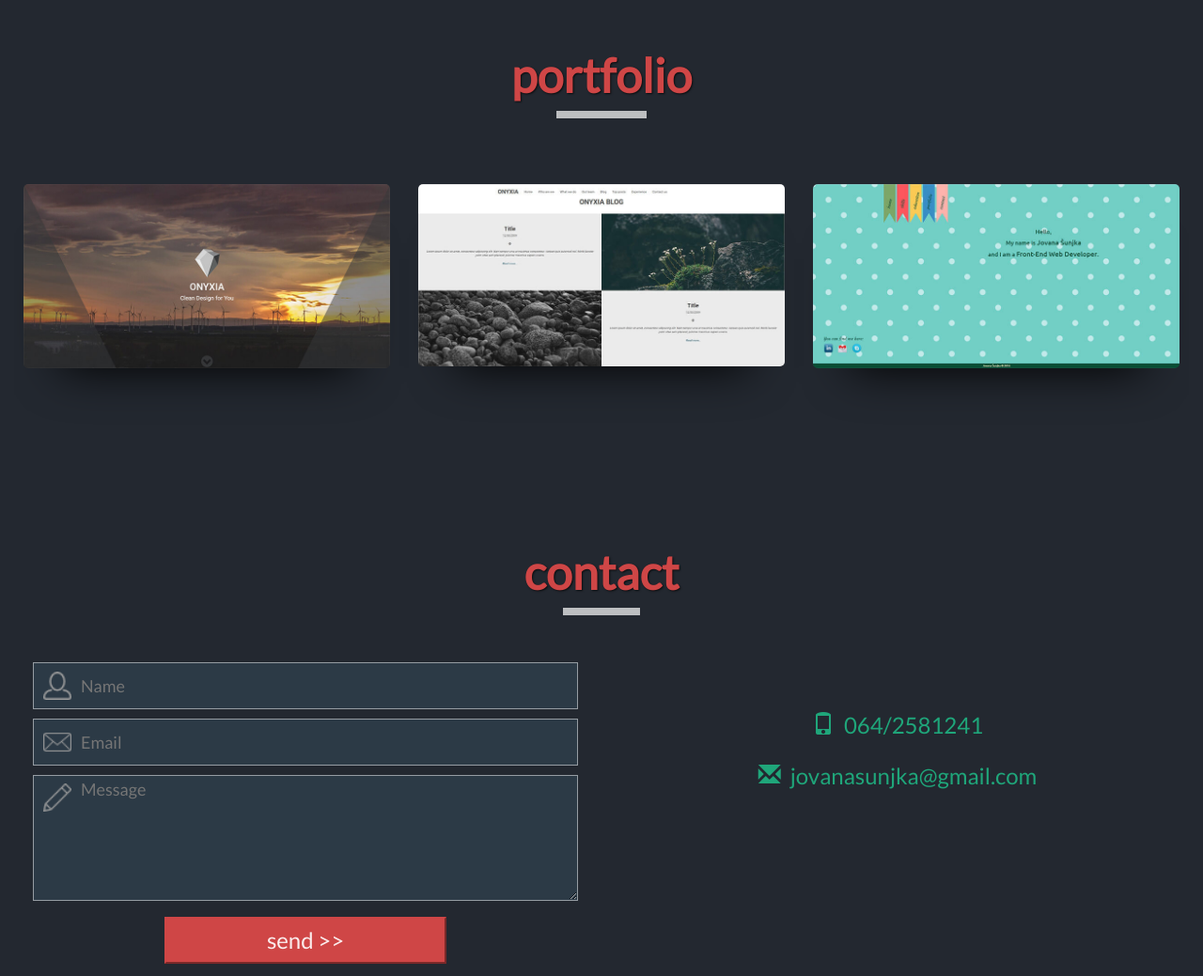
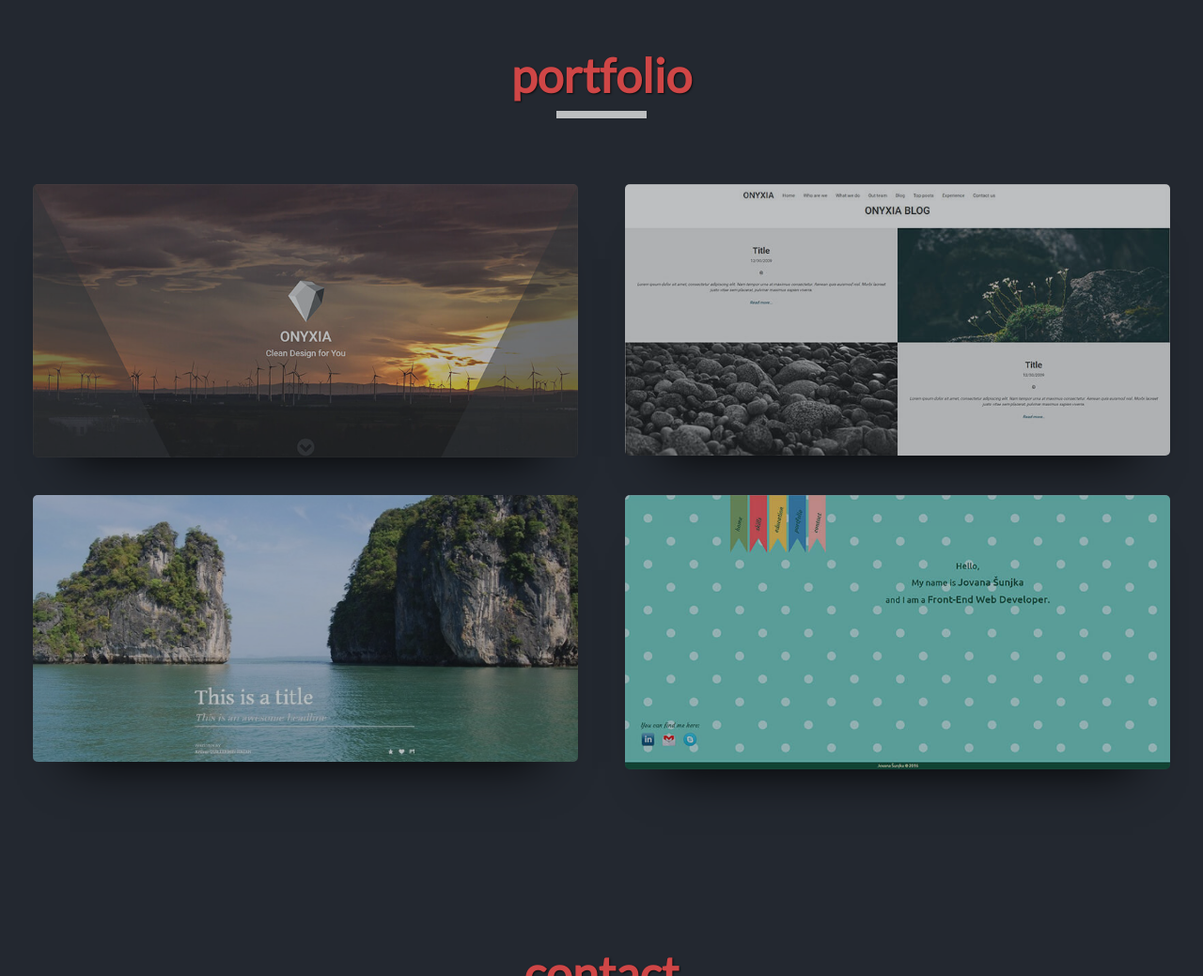
Before and after one commit to sunjkajo/Portfolio, a plain HTML site: page index.html in a window 1280 px wide. Shown: the part 2770-3809 px from the top of the page at 94% size. Drawn offline with nearby package versions, Linux system fonts and the light colour scheme; a script that the page names is missing.

Commit message:
modified portfolio section

```diff
--- a/assets/sass/style.scss
+++ b/assets/sass/style.scss
@@ -250,16 +250,23 @@ section {
   .portfolio {
     .imgPortfolio {
       padding: 0;
-      margin: 20px 0;
+      margin: 20px;
       overflow: hidden;
       border-radius: 5px;
       box-shadow: 0 40px 50px -40px black;
+      &:first-of-type {
+        margin-right: 10px;
+      }
+      &:last-of-type {
+        margin-left: 10px;
+      }
       img {
         width: 100%;
         text-align: center;
+        opacity: 0.7;
         transition: transform 0.4s ease;
         &:hover {
-          opacity: 0.7;
+          opacity: 1;
           transform: scale(1.1);
         }
       }
--- a/index.html
+++ b/index.html
@@ -5,16 +5,13 @@
     <meta name="viewport" content="width=device-width, initial-scale=1"/>
     <title>Jovana Šunjka Portfolio</title>
     <link rel="shortcut icon" href="assets/img/spiralImg.png" type="image/png">
-
     <script src="http://code.jquery.com/jquery-1.12.0.min.js"></script>
     <link rel="stylesheet" href="https://maxcdn.bootstrapcdn.com/bootstrap/3.3.6/css/bootstrap.min.css" integrity="sha384-1q8mTJOASx8j1Au+a5WDVnPi2lkFfwwEAa8hDDdjZlpLegxhjVME1fgjWPGmkzs7" crossorigin="anonymous">
-    <link rel="stylesheet" type="text/css" href="assets/css/main.min.css"/>
+    <link rel="stylesheet" type="text/css" href="assets/css/style.css"/>
     <link href="http://netdna.bootstrapcdn.com/font-awesome/4.0.3/css/font-awesome.css" rel="stylesheet">
     <link href='https://fonts.googleapis.com/css?family=Lato' rel='stylesheet' type='text/css'>
-
 </head>
 <body>
-
     <header>
         <nav class="navbar navbar-default" role="navigation">
             <div class="container-fluid">
@@ -39,7 +36,6 @@
             </div>
         </nav>
     </header>
-
     <div class="container-fluid">
         <section id="sectionZero">
             <div class="row">
@@ -202,21 +198,30 @@
         <section id="sectionThree">
             <h3>portfolio</h3>
             <div class="row">
-                <div class="col-xs-12 col-md-4 portfolio">
+                <div class="col-xs-12 col-md-6 portfolio">
                     <a href="http://jovanasunjka.dx.am/onyxia/" target="_blank">
                         <div class="imgPortfolio onyxia">
                             <img src="assets/img/onyxia.jpg"/>
                         </div>
                     </a>
                 </div>
-                <div class="col-xs-12 col-md-4 portfolio">
+                <div class="col-xs-12 col-md-6 portfolio">
                     <a href="http://jovanasunjka.dx.am/onyxia/blog.html" target="_blank">
                         <div class="imgPortfolio blog">
                             <img src="assets/img/blog.jpg"/>
                         </div>
                     </a>
                 </div>
-                <div class="col-xs-12 col-md-4 portfolio">
+            </div>
+            <div class="row">
+                <div class="col-xs-12 col-md-6 portfolio">
+                    <a href="http://jovanasunjka.dx.am/mediumLike" target="_blank">
+                        <div class="imgPortfolio firstWebsite">
+                            <img src="assets/img/mediumlike.jpg"/>
+                        </div>
+                    </a>
+                </div>
+                <div class="col-xs-12 col-md-6 portfolio">
                     <a href="http://jovanasunjka.dx.am/firstPortfolio" target="_blank">
                         <div class="imgPortfolio firstWebsite">
                             <img src="assets/img/firstSite.jpg"/>
@@ -249,12 +254,9 @@
             </div>
         </section>
     </div>
-
     <footer>
         Jovana Šunjka &copy; 2016
-
         <a href="#" class="back-to-top">Back to Top</a>
-
         <script src="assets/js/output.min.js"></script>
         <script src="http://maxcdn.bootstrapcdn.com/bootstrap/3.3.6/js/bootstrap.min.js" integrity="sha384-0mSbJDEHialfmuBBQP6A4Qrprq5OVfW37PRR3j5ELqxss1yVqOtnepnHVP9aJ7xS" crossorigin="anonymous"></script>
         <script src="http://cdn.jsdelivr.net/scrollreveal.js/3.1.4/scrollreveal.min.js"></script>
```
Also changed, not shown: assets/css/style.css, assets/img/mediumlike.jpg (added), 1 other file.
